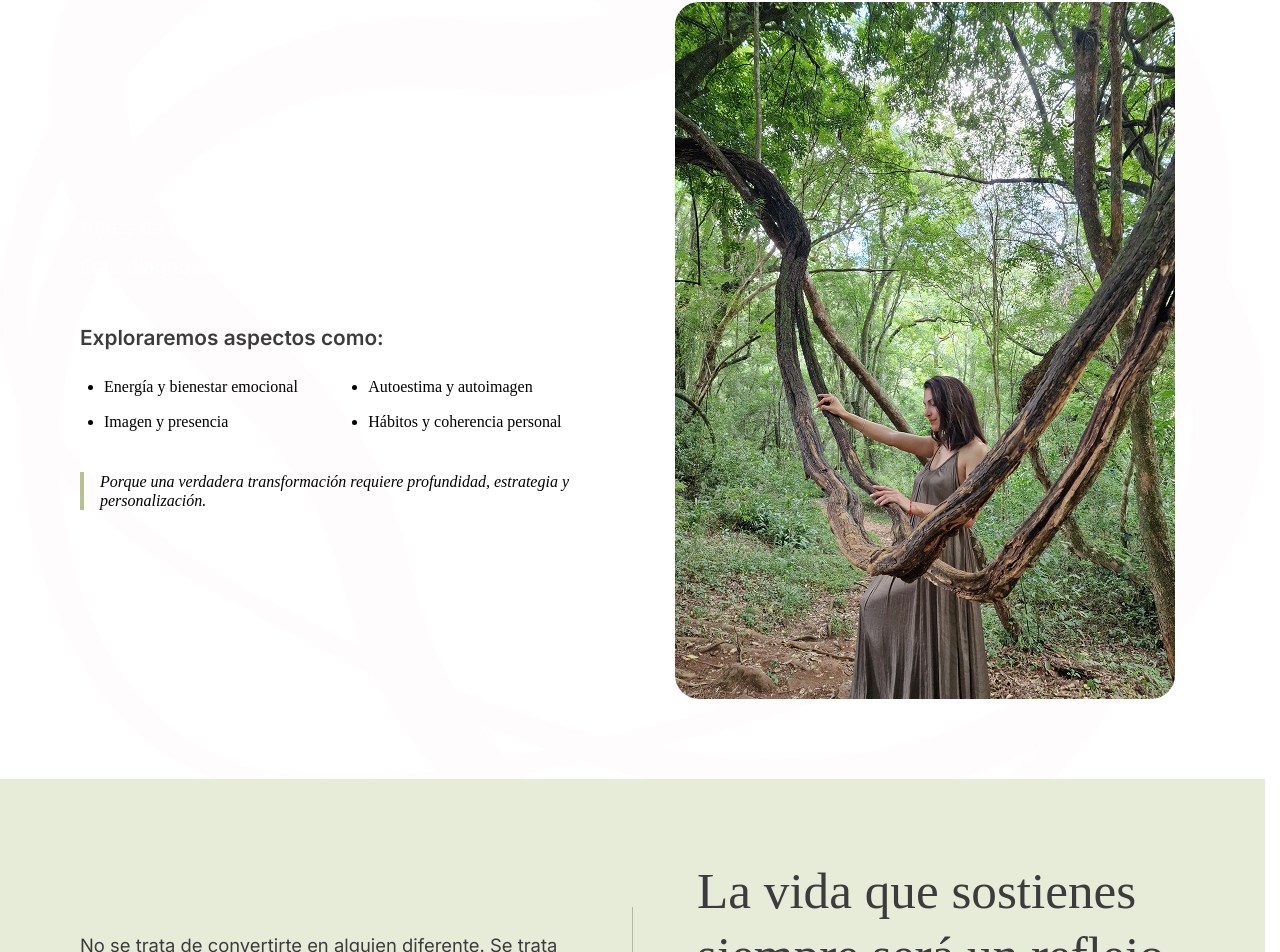
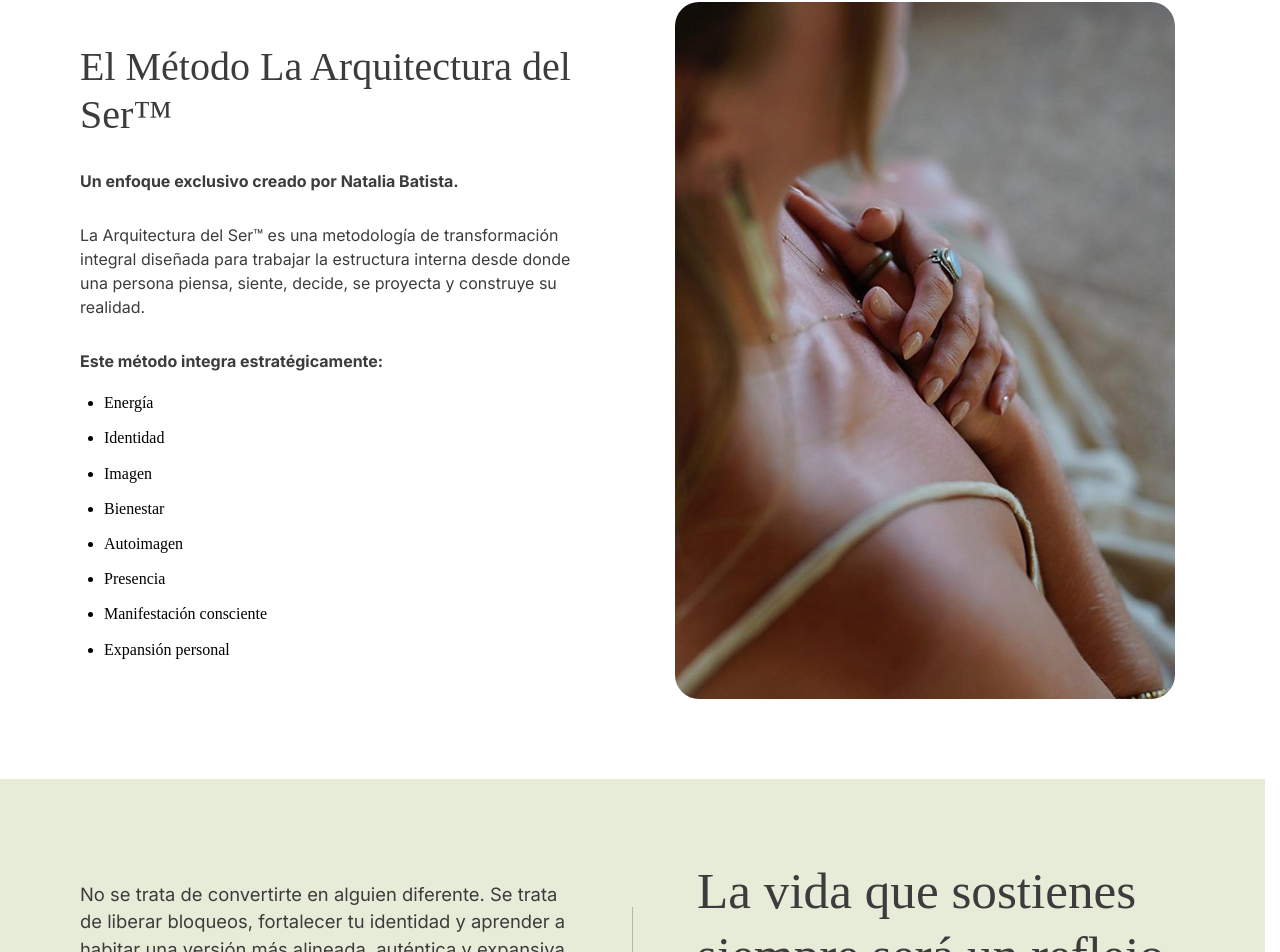
Before and after one commit to AlexisBazila/bellezadelser, a React (Vite) app: page /trasciende in a window 1280 px wide. Shown: the part 2220-3172 px from the top of the page. Built offline with nearby package versions, Linux system fonts and the light colour scheme; a small style sheet from the web is missing; a web font is replaced by a local one.

Commit message:
trasciende (Metodo, Separador)

```diff
--- a/src/layouts/SectionSeparator/SectionSeparator.css
+++ b/src/layouts/SectionSeparator/SectionSeparator.css
@@ -48,6 +48,12 @@
   font-weight: 400;
   line-height: 150%;
   font-size: 1.15rem;
+
+  margin-bottom: 20px;
+}
+
+.SectionSeparatorParagraph p:last-child {
+  margin-bottom: 0;
 }
 
 .SectionSeparatorDivider {
--- a/src/layouts/SectionSeparator/SectionSeparator.jsx
+++ b/src/layouts/SectionSeparator/SectionSeparator.jsx
@@ -3,7 +3,7 @@ import "./SectionSeparator.css";
 
 function SectionSeparator({
   title,
-  paragraph = "",
+  paragraphs = [],
   backgroundColor = "#E7ECD9",
   textColor = "#3C3C3C",
   className = "",
@@ -15,10 +15,12 @@ function SectionSeparator({
 
   return (
     <section className={`SectionSeparator ${className}`} style={style}>
-      {paragraph ? (
+      {paragraphs.length > 0 ? (
         <div className="SectionSeparatorSplit">
           <div className="SectionSeparatorParagraph">
-            <p>{paragraph}</p>
+            {paragraphs.map((paragraph, index) => (
+              <p key={index}>{paragraph}</p>
+            ))}
           </div>
 
           <div className="SectionSeparatorDivider"></div>
--- /dev/null
+++ b/src/layouts/TrasciendeMetodo/TrasciendeMetodoSection.css
@@ -0,0 +1,68 @@
+.MetodoParagraphContainer {
+    display: flex;
+    flex-direction: column;
+    gap: 30px;
+    margin-bottom: 30px;
+}
+
+.MetodoParagraphContainer h2 {
+    font-family: "Eyes for Serifs", serif;
+    font-weight: 400;
+    color: #3c3c3c;
+    font-size: 40px;
+
+}
+
+.MetodoParagraphContainer p {
+    color: #3c3c3c;
+    font-family: "Inter", sans-serif;
+    font-optical-sizing: auto;
+    font-weight: 400;
+    font-style: normal;
+    line-height: 150%;
+}
+
+/* ========================= */
+/* Lista */
+/* ========================= */
+
+
+
+.MetodoListContainer p {
+    color: #3c3c3c;
+    font-family: "Inter", sans-serif;
+    font-optical-sizing: auto;
+    font-weight: 400;
+    font-style: normal;
+    line-height: 150%;
+    margin-bottom: 20px;
+}
+
+
+.MetodoListContainer ul {
+    display: flex;
+    flex-direction: column;
+    gap: 1rem 2rem;
+    list-style: disc;
+    padding-left: 1.5rem;
+}
+
+/* ========================= */
+/* Cita */
+/* ========================= */
+
+.MetodoQuote {
+    margin-top: 2.5rem;
+
+    padding-left: 1rem;
+
+    border-left: 4px solid #b8c28c;
+
+    font-style: italic;
+
+    max-width: 700px;
+}
+
+/* ========================= */
+/* Responsive */
+/* ========================= */
--- /dev/null
+++ b/src/layouts/TrasciendeMetodo/TrasciendeMetodoSection.jsx
@@ -0,0 +1,40 @@
+import VariableContentSection from "../../components/VariableContentSection/VariableContentSection";
+import LeftAlignedParagraph from "../../components/LeftAlignedParagraph/LeftAlignedParagraph";
+
+import fondo from "../../assets/images/fondo.png";
+import metodoTrasciende from "../../assets/images/metodoTrasciende.jpg";
+
+import "./TrasciendeMetodoSection.css";
+
+function TrasciendeMetodoSection() {
+    return (
+        <VariableContentSection
+            image={metodoTrasciende}
+            imagePosition="right"
+        >
+            <div className="MetodoParagraphContainer">
+                <h2>El Método La Arquitectura del Ser™</h2>
+                <p><strong>Un enfoque exclusivo creado por Natalia Batista.</strong></p>
+                <p>La Arquitectura del Ser™ es una metodología de transformación integral diseñada para trabajar la estructura interna desde donde una persona piensa, siente, decide, se proyecta y construye su realidad.</p>
+            </div>
+
+
+            <div className="MetodoListContainer">
+                <p><strong>Este método integra estratégicamente:</strong></p>
+
+                <ul>
+                    <li>Energía</li>
+                    <li>Identidad</li>
+                    <li>Imagen</li>
+                    <li>Bienestar</li>
+                    <li>Autoimagen</li>
+                    <li>Presencia</li>
+                    <li>Manifestación consciente</li>
+                    <li>Expansión personal</li>
+                </ul>
+            </div>
+        </VariableContentSection>
+    );
+}
+
+export default TrasciendeMetodoSection;
--- a/src/pages/Trasciende.jsx
+++ b/src/pages/Trasciende.jsx
@@ -4,6 +4,7 @@ import ProductDescriptionSection from "../layouts/ProductDescritpionSection/Prod
 import MapaInicial from "../layouts/MapaInicial/MapaInicial";
 import TrasciendeDescriptionSection from "../layouts/TrasciendeDescritpionSection/TrasciendeDescriptionSection";
 import SectionSeparator from "../layouts/SectionSeparator/SectionSeparator";
+import TrasciendeMetodoSection from "../layouts/TrasciendeMetodo/TrasciendeMetodoSection";
 
 function Trasciende() {
   return (
@@ -11,13 +12,17 @@ function Trasciende() {
       <HeroTrasciende />
       <TrasciendeDescriptionSection />
       <SectionSeparator title="Ocurre cuando transformas la estructura interna desde donde construyes tu vida." />
-      <MapaInicial />
+      <TrasciendeMetodoSection/>
       <SectionSeparator
         // backgroundColor="#FFFFFF"
         // textColor="#8D9B6A"
-        paragraph="No se trata de convertirte en alguien diferente. Se trata de liberar bloqueos, fortalecer tu identidad y aprender a habitar una versión más alineada, auténtica y expansiva de ti."
+          paragraphs={[
+"No se trata de convertirte en alguien diferente. Se trata de liberar bloqueos, fortalecer tu identidad y aprender a habitar una versión más alineada, auténtica y expansiva de ti.",
+"Porque la verdadera transformación ocurre cuando lo interno y lo externo comienzan a caminar en coherencia."
+  ]}
         title="La vida que sostienes siempre será un reflejo de la identidad que habitas."
       />
+      <MapaInicial />
     </>
   );
 }
```
Also changed, not shown: src/assets/images/metodoTrasciende.jpg (added).
